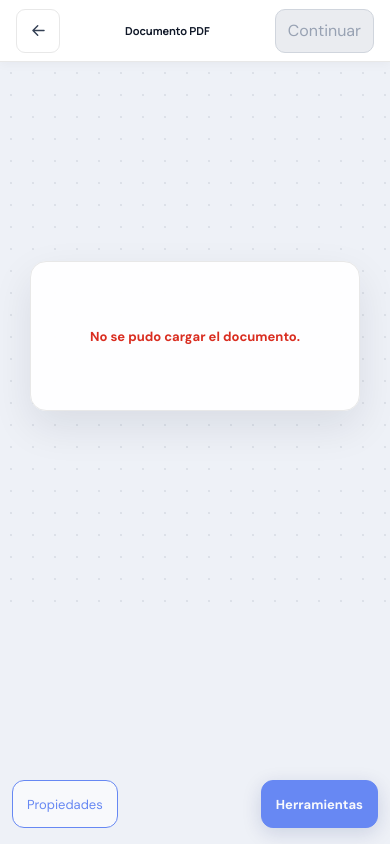
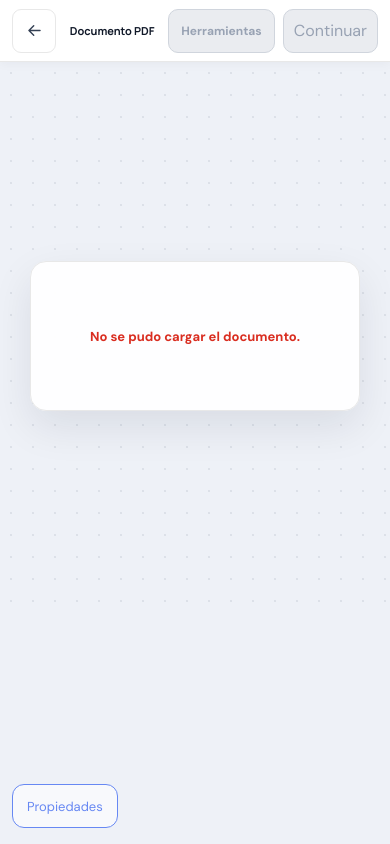
Before and after one commit to pifo101/project_Docu, a Django app: page /documentos/demo/editor/ in a window 390 px wide. Run offline with Django 5.2, Linux system fonts and the light colour scheme; some libraries are stand-ins or nearby versions.

Commit message:
Reubica herramientas del editor móvil en el encabezado

```diff
--- a/static/css/editor.css
+++ b/static/css/editor.css
@@ -111,6 +111,12 @@
     align-items: center;
     justify-content: flex-end;
     gap: 10px;
+}
+
+/* Botón móvil "Herramientas": parte del encabezado, nunca FAB.
+   Oculto en escritorio (paleta normal visible). */
+.editor-header .editor-tools-open {
+    display: none;
 }
 
 .editor-continue:hover:not(:disabled) {
@@ -879,7 +885,8 @@
 
 @media (min-width: 601px) {
     .editor-tools-drawer,
-    .editor-drawer-backdrop {
+    .editor-drawer-backdrop,
+    .editor-header .editor-tools-open {
         display: none !important;
     }
 }
@@ -899,6 +906,8 @@
         position: sticky;
         top: 0;
         min-height: 62px;
+        padding: 0 12px;
+        gap: 8px;
     }
 
     .editor-back span,
@@ -917,7 +926,8 @@
 
     .editor-document {
         display: block;
-        max-width: 44vw;
+        min-width: 0;
+        max-width: none;
     }
 
     .editor-document strong {
@@ -925,9 +935,47 @@
         font-size: 11px;
     }
 
+    .editor-header__actions {
+        flex: 0 0 auto;
+        gap: 8px;
+    }
+
     .editor-continue {
         min-height: 44px;
+        padding: 0 10px;
+        flex: 0 0 auto;
+        white-space: nowrap;
+    }
+
+    /* Herramientas en el encabezado móvil: visible arriba a la derecha,
+       compacto para convivir con Volver + título + Continuar desde 320 px. */
+    .editor-header .editor-tools-open {
+        display: inline-flex;
+        min-height: 44px;
         padding: 0 12px;
+        flex: 0 0 auto;
+        align-items: center;
+        border: 1px solid var(--color-primary);
+        border-radius: 10px;
+        color: white;
+        background: var(--color-primary);
+        box-shadow: 0 5px 20px rgba(8, 36, 111, 0.25);
+        font-size: 12px;
+        font-weight: 700;
+        white-space: nowrap;
+        cursor: pointer;
+    }
+
+    .editor-header .editor-tools-open:hover:not(:disabled) {
+        background: var(--color-primary-hover);
+    }
+
+    .editor-header .editor-tools-open:disabled {
+        border-color: #d0d5dd;
+        color: #98a2b3;
+        background: #eaecf0;
+        box-shadow: none;
+        cursor: not-allowed;
     }
 
     .editor-workspace {
@@ -1007,15 +1055,6 @@
         font-size: 13px;
         cursor: pointer;
         pointer-events: auto;
-    }
-
-    .editor-mobile-actions .editor-tools-open {
-        min-height: 48px;
-        border-radius: 12px;
-        color: white;
-        background: var(--color-primary);
-        box-shadow: 0 5px 20px rgba(8, 36, 111, 0.25);
-        font-weight: 700;
     }
 
     .editor-mobile-actions button:disabled {
@@ -1265,6 +1304,18 @@
     }
 }
 
+/* Teléfonos muy pequeños: compactar Herramientas del encabezado
+   para conservar Volver + título + Herramientas + Continuar sin overflow. */
+@media (max-width: 360px) {
+    .editor-header .editor-tools-open {
+        padding: 0 8px;
+        font-size: 11px;
+    }
+    .editor-continue {
+        padding: 0 8px;
+    }
+}
+
 @media (prefers-reduced-motion: reduce) {
     .viewer-state__spinner {
         animation: none;
--- a/templates/documentos/editor.html
+++ b/templates/documentos/editor.html
@@ -19,7 +19,7 @@
                 <strong data-document-name>{{ documento.nombre_original|default:"Documento PDF" }}</strong>
             </div>
         </div>
-        <div class="editor-header__actions"><button class="editor-continue" type="button" data-editor-continue data-review-url="{% if documento %}{% url 'documentos:send_review' documento.pk %}{% else %}{% url 'documentos:review' %}{% endif %}" disabled>Continuar</button></div>
+        <div class="editor-header__actions"><button class="editor-tools-open" type="button" data-tools-open aria-expanded="false" aria-controls="editor-tools-drawer" disabled>Herramientas</button><button class="editor-continue" type="button" data-editor-continue data-review-url="{% if documento %}{% url 'documentos:send_review' documento.pk %}{% else %}{% url 'documentos:review' %}{% endif %}" disabled>Continuar</button></div>
     </header>
 
     <main class="editor-workspace">
@@ -114,7 +114,6 @@
     </main>
     <div class="editor-mobile-actions">
         <button type="button" data-properties-toggle aria-expanded="false" aria-controls="editor-field-properties" disabled>Propiedades</button>
-        <button class="editor-tools-open" type="button" data-tools-open aria-expanded="false" aria-controls="editor-tools-drawer" disabled>Herramientas</button>
     </div>
     <div class="editor-drawer-backdrop" data-drawer-backdrop hidden></div>
     <aside class="editor-tools-drawer" id="editor-tools-drawer" data-tools-drawer aria-labelledby="tools-drawer-title" hidden>
```
